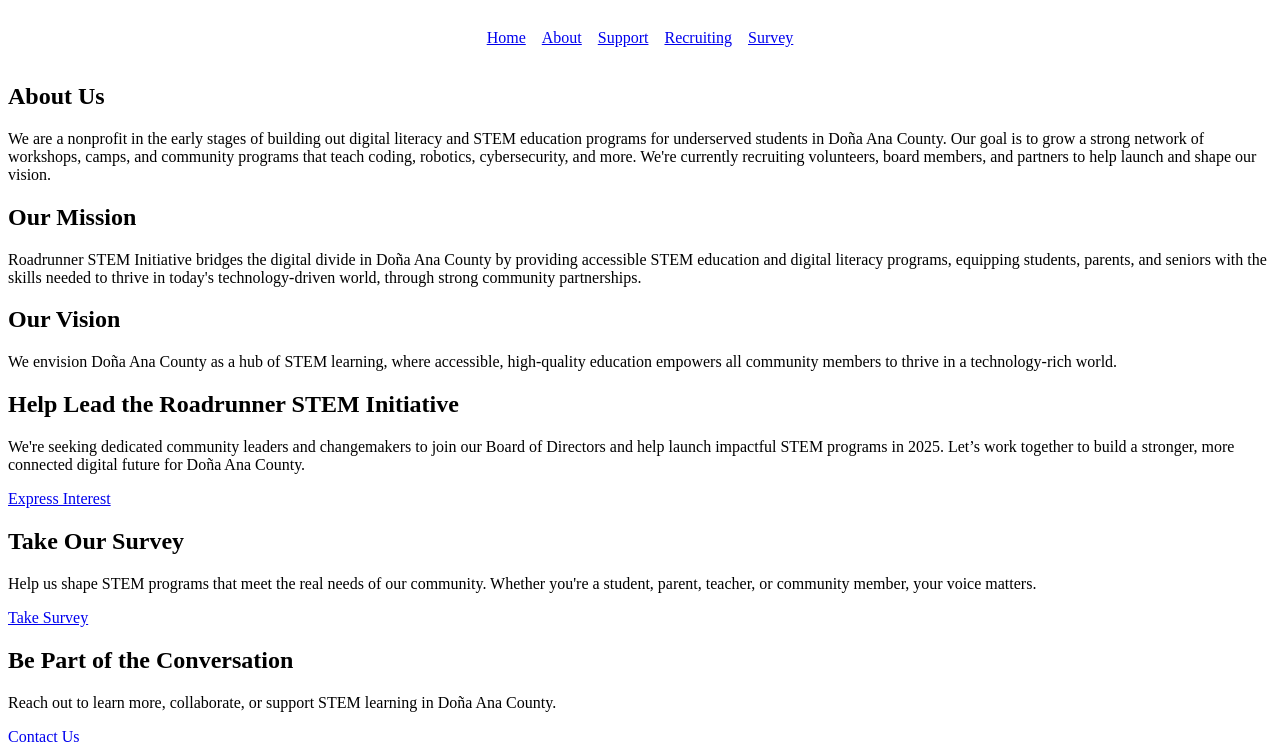
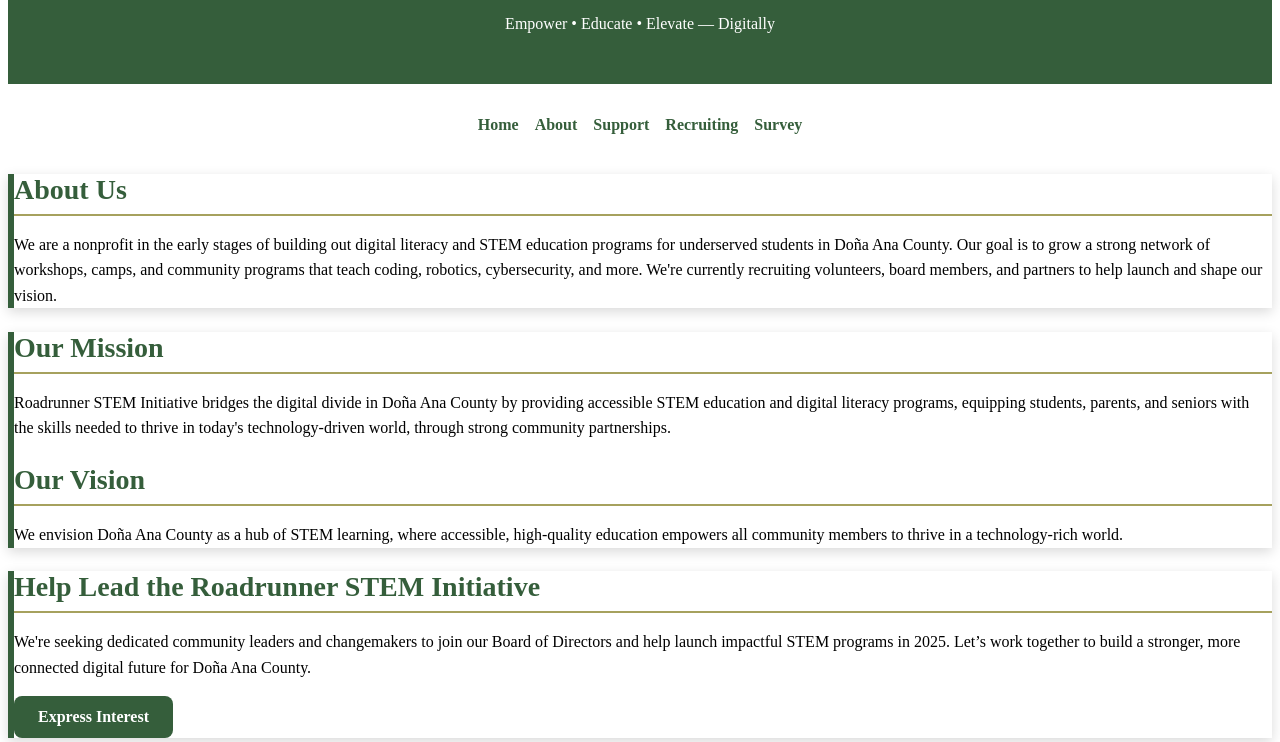
Before and after one commit to RoadrunnerStemInitiative/roadrunnersteminitiative.github.io, an Eleventy site: page index.md in a window 1280 px wide. Shown: the part 125-867 px from the top of the page. Built offline with nearby package versions, Linux system fonts and the light colour scheme; Eleventy itself is replaced by a stand-in of ours; files that its build step writes are made by us from their sources.

Commit message:
Update header.njk

```diff
--- a/_includes/header.njk
+++ b/_includes/header.njk
@@ -1,4 +1,5 @@
 <header>
+  <link rel="stylesheet" href="/assets/style.css">
     <div style="display: flex; align-items: center; gap: 1rem; justify-content: center;">
       <img src="/assets/images/logo1.png" alt="Roadrunner Logo" style="height: 40px;">
       <h1>Roadrunner STEM Initiative</h1>
```
